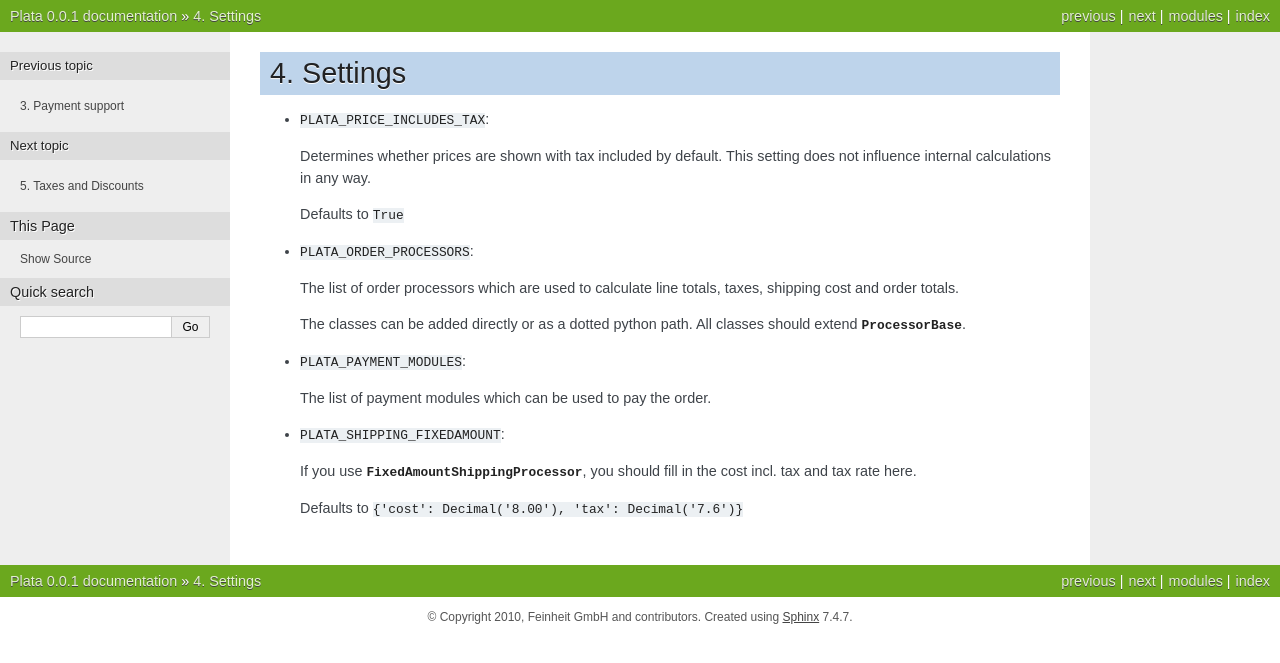
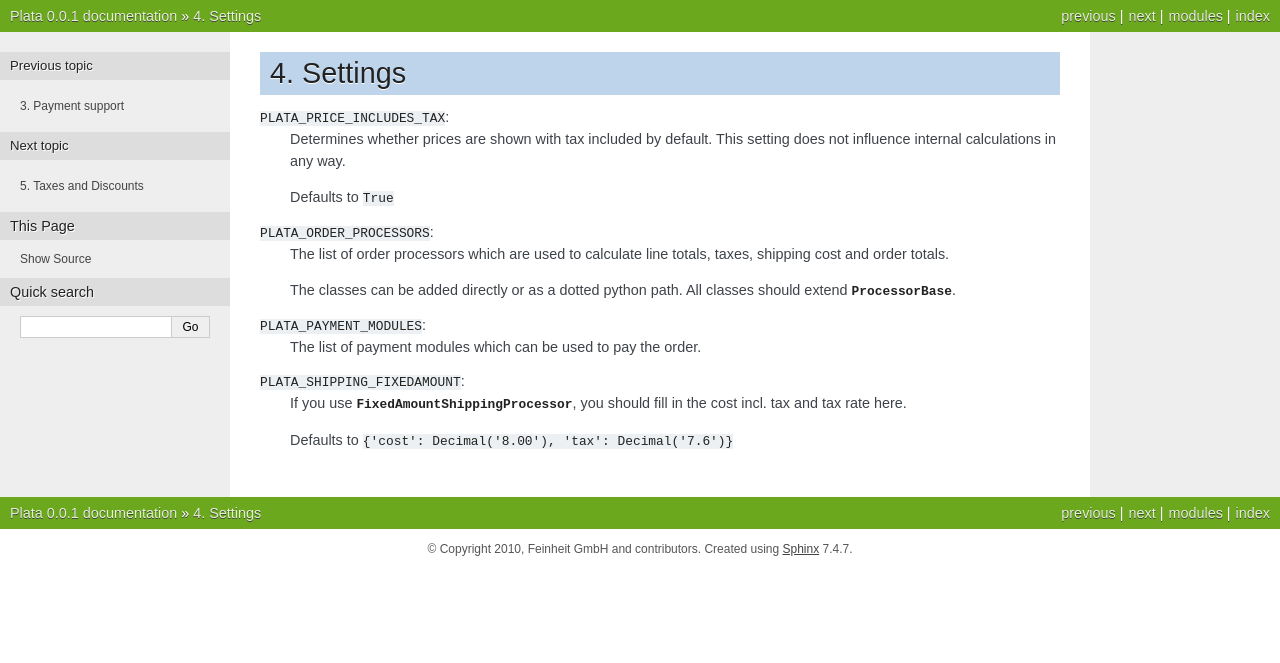
Before and after one commit to matthiask/plata, a Sphinx documentation site: the page built from docs/settings.txt, in a window 1280 px wide. Shown: the top 663 px of the page. Built offline with Sphinx 7.4.7, drawn with Linux system fonts in a browser that asks for light colours.

Commit message:
This should be a definition list

```diff
--- a/docs/settings.txt
+++ b/docs/settings.txt
@@ -7,16 +7,14 @@ Settings
 .. module:: plata.default_settings
 
 
-* ``PLATA_PRICE_INCLUDES_TAX``:
-
+``PLATA_PRICE_INCLUDES_TAX``:
   Determines whether prices are shown with tax included by default. This
   setting does not influence internal calculations in any way.
 
   Defaults to ``True``
 
 
-* ``PLATA_ORDER_PROCESSORS``:
-
+``PLATA_ORDER_PROCESSORS``:
   The list of order processors which are used to calculate line totals,
   taxes, shipping cost and order totals.
 
@@ -24,13 +22,11 @@ Settings
   classes should extend :class:`~plata.shop.processors.ProcessorBase`.
 
 
-* ``PLATA_PAYMENT_MODULES``:
-
+``PLATA_PAYMENT_MODULES``:
   The list of payment modules which can be used to pay the order.
 
 
-* ``PLATA_SHIPPING_FIXEDAMOUNT``:
-
+``PLATA_SHIPPING_FIXEDAMOUNT``:
   If you use :class:`~plata.shop.processors.FixedAmountShippingProcessor`,
   you should fill in the cost incl. tax and tax rate here.
 
```
